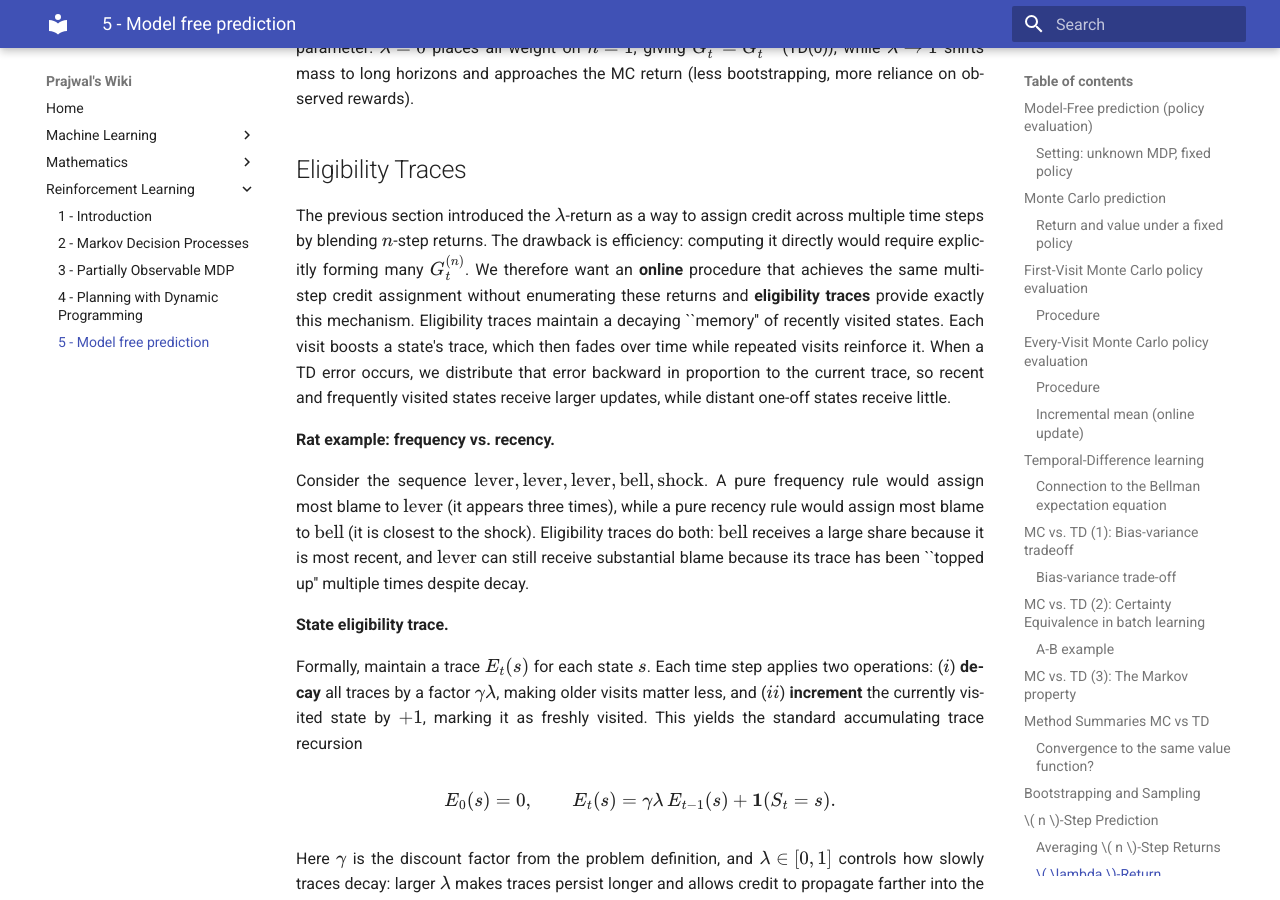
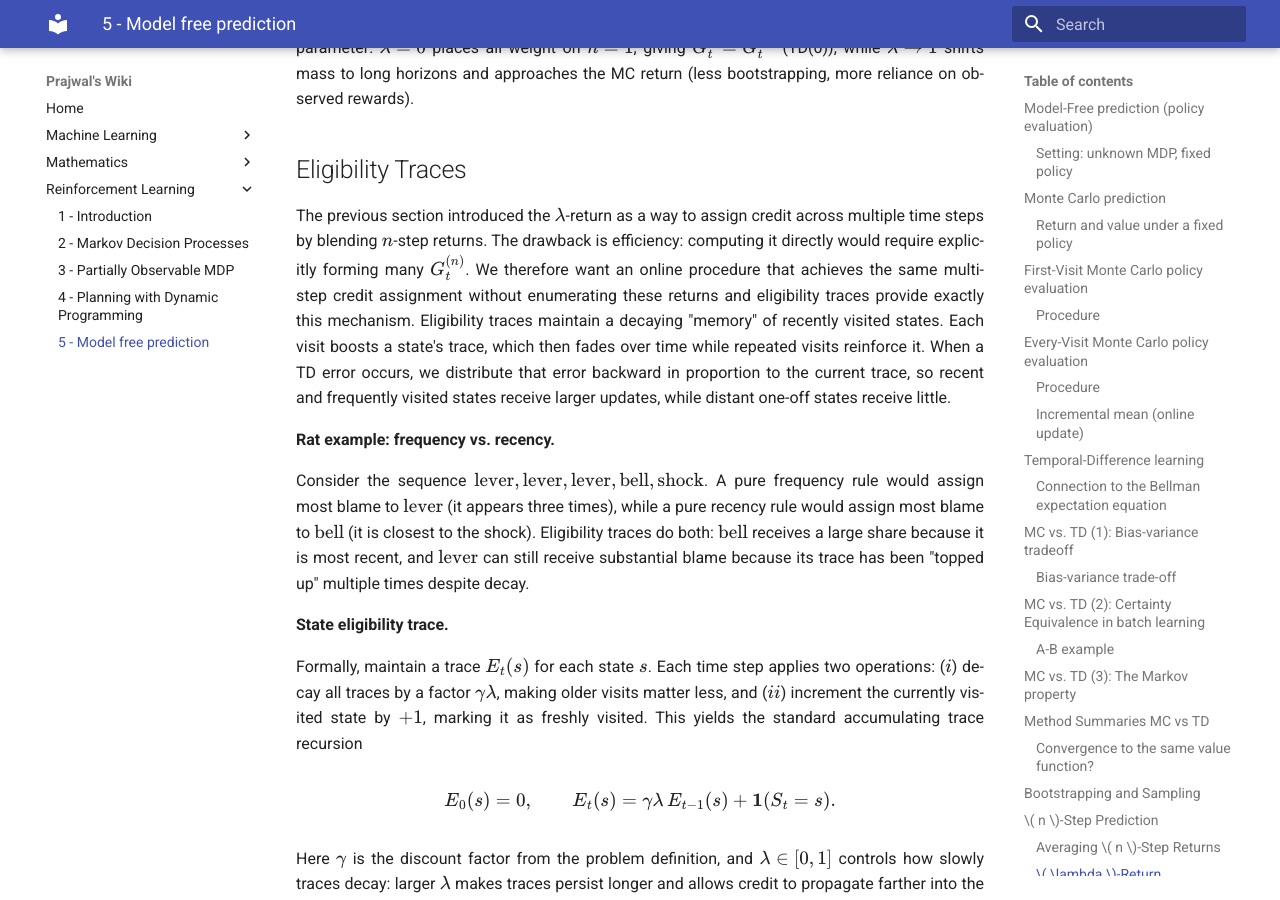
Before and after one commit to pj1911/my-wiki, an MkDocs documentation site: the page built from docs/RL-5-Model free prediction.md, in a window 1280 px wide and 900 px high, scrolled down 12282 px. Built offline with MkDocs 1.6.1 and Material for MkDocs 9.7.7, drawn with Linux system fonts in a browser that asks for light colours; some of the changed text lies outside the part shown.

```diff
--- a/docs/RL-5-Model free prediction.md
+++ b/docs/RL-5-Model free prediction.md
@@ -348,11 +348,11 @@ In a stationary tabular setting where each relevant state is visited infinitely
 
 ## Bootstrapping and Sampling
 
-Dynamic Programming, TD, and MC can be compared along two independent axes: bootstrapping (whether the update target uses the current estimate \( V \)) and sampling (whether expectations are approximated from data or computed exactly from a known model). MC is sampled but non-bootstrapped, using the complete return \( G_t \) as its target; TD is sampled and bootstrapped, using the one-step target \( R_{t+1}+\gamma V(S_{t+1}) \); and DP is bootstrapped but not sampled, using a full expected Bellman target such as \( \sum_{s'}P(s'|s,a)\bigl(R(s,a,s')+\gamma V(s')\bigr) \). Equivalently, all three are backups that move \( V(s) \) toward a target: DP performs a full expected backup using the model, while TD and MC perform sample backups using observed experience; TD uses a shallow one-step backup that propagates information via bootstrapping, whereas MC uses a deep backup to episode end with no bootstrapping. Many multi-step methods (e.g., TD(\( \lambda \))) interpolate between TD(0) and MC by trading off backup depth against the amount of bootstrapping.
+Dynamic Programming, TD, and MC can be compared along two independent axes: bootstrapping (whether the update target uses the current estimate \( V \)) and sampling (whether expectations are approximated from data or computed exactly from a known model). MC is sampled but non-bootstrapped, using the complete return \( G_t \) as its target. TD is sampled and bootstrapped, using the one-step target \( R_{t+1}+\gamma V(S_{t+1}) \), and DP is bootstrapped but not sampled, using a full expected Bellman target such as \( \sum_{s'}P(s'|s,a)\bigl(R(s,a,s')+\gamma V(s')\bigr) \). Equivalently, all three are backups that move \( V(s) \) toward a target: DP performs a full expected backup using the model, while TD and MC perform sample backups using observed experience, TD uses a shallow one-step backup that propagates information via bootstrapping, whereas MC uses a deep backup to episode end with no bootstrapping. Many multi-step methods (e.g., TD(\( \lambda \))) interpolate between TD(0) and MC by trading off backup depth against the amount of bootstrapping.
 
 ## \( n \)-Step Prediction
 
-\( n \)-step prediction provides a simple continuum between TD(0) and Monte-Carlo (MC). TD(0) uses a 1-step, bootstrapped target, updating immediately from \( (R_{t+1},S_{t+1}) \), while MC avoids bootstrapping by waiting for the episode to finish and using the full observed return. The idea of \( n \)-step methods is to look ahead for \( n \) steps: use \( n \) actual rewards, then bootstrap once at step \( n \). As \( n \) increases, the target depends less on the current value estimates and more on observed rewards; in the limit \( n\to\infty \) (for episodic tasks) the method reduces to MC.
+\( n \)-step prediction provides a simple continuum between TD(0) and Monte-Carlo (MC). TD(0) uses a 1-step, bootstrapped target, updating immediately from \( (R_{t+1},S_{t+1}) \), while MC avoids bootstrapping by waiting for the episode to finish and using the full observed return. The idea of \( n \)-step methods is to look ahead for \( n \) steps: use \( n \) actual rewards, then bootstrap once at step \( n \). As \( n \) increases, the target depends less on the current value estimates and more on observed rewards, in the limit \( n\to\infty \) (for episodic tasks) the method reduces to MC.
 
 **\( n \)-step return.**
 For a trajectory generated under \( \pi \), define
@@ -405,15 +405,15 @@ This yields a proper weighted average over backup depths and introduces a single
 
 ## Eligibility Traces
 
-The previous section introduced the \(\lambda\)-return as a way to assign credit across multiple time steps by blending \(n\)-step returns. The drawback is efficiency: computing it directly would require explicitly forming many \(G_t^{(n)}\). We therefore want an **online** procedure that achieves the same multi-step credit assignment without enumerating these returns and **eligibility traces** provide exactly this mechanism. Eligibility traces maintain a decaying ``memory'' of recently visited states. Each visit boosts a state's trace, which then fades over time while repeated visits reinforce it. When a TD error occurs, we distribute that error backward in proportion to the current trace, so recent and frequently visited states receive larger updates, while distant one-off states receive little.
+The previous section introduced the \(\lambda\)-return as a way to assign credit across multiple time steps by blending \(n\)-step returns. The drawback is efficiency: computing it directly would require explicitly forming many \(G_t^{(n)}\). We therefore want an online procedure that achieves the same multi-step credit assignment without enumerating these returns and eligibility traces provide exactly this mechanism. Eligibility traces maintain a decaying "memory" of recently visited states. Each visit boosts a state's trace, which then fades over time while repeated visits reinforce it. When a TD error occurs, we distribute that error backward in proportion to the current trace, so recent and frequently visited states receive larger updates, while distant one-off states receive little.
 
 **Rat example: frequency vs. recency.**
 
-Consider the sequence \(\text{lever},\text{lever},\text{lever},\text{bell},\text{shock}\). A pure frequency rule would assign most blame to \(\text{lever}\) (it appears three times), while a pure recency rule would assign most blame to \(\text{bell}\) (it is closest to the shock). Eligibility traces do both: \(\text{bell}\) receives a large share because it is most recent, and \(\text{lever}\) can still receive substantial blame because its trace has been ``topped up'' multiple times despite decay.
+Consider the sequence \(\text{lever},\text{lever},\text{lever},\text{bell},\text{shock}\). A pure frequency rule would assign most blame to \(\text{lever}\) (it appears three times), while a pure recency rule would assign most blame to \(\text{bell}\) (it is closest to the shock). Eligibility traces do both: \(\text{bell}\) receives a large share because it is most recent, and \(\text{lever}\) can still receive substantial blame because its trace has been "topped up" multiple times despite decay.
 
 **State eligibility trace.**
 
-Formally, maintain a trace \(E_t(s)\) for each state \(s\). Each time step applies two operations: (\(i\)) **decay** all traces by a factor \(\gamma\lambda\), making older visits matter less, and (\(ii\)) **increment** the currently visited state by \(+1\), marking it as freshly visited. This yields the standard accumulating trace recursion
+Formally, maintain a trace \(E_t(s)\) for each state \(s\). Each time step applies two operations: (\(i\)) decay all traces by a factor \(\gamma\lambda\), making older visits matter less, and (\(ii\)) increment the currently visited state by \(+1\), marking it as freshly visited. This yields the standard accumulating trace recursion
 
 $$
 E_0(s)=0,\qquad
@@ -934,7 +934,7 @@ $$
 \delta_t = R_{t+1} + \gamma V(S_{t+1}) - V(S_t), \qquad t=0,\dots,T-1.
 $$
 
-**What is being compared?** The forward view specifies a target \(G_t^\lambda\) for each visit and updates \(V(S_t)\) toward it; the backward view produces
+**What is being compared?** The forward view specifies a target \(G_t^\lambda\) for each visit and updates \(V(S_t)\) toward it, the backward view produces
 updates online by distributing each \(\delta_t\) through eligibility traces. The two views coincide only once we fix when
 \(V\) is allowed to change.
 
@@ -970,7 +970,7 @@ now tied to a moving function, the clean algebraic match from the frozen-\(V\) c
 | Backward view | \(\mathrm{TD}(0)\) | \(\mathrm{TD}(\lambda)\) | \(\mathrm{TD}(1)\) |
 |  | \(\parallel\) | \(\parallel\) | \(\parallel\) |
 | Forward view | \(\mathrm{TD}(0)\) | Forward \(\mathrm{TD}(\lambda)\) | \(\mathrm{MC}\) |
-| Online updates | \(\lambda = 0\) | \(\lambda \in (0,1)\) | \(\lambda = 1\) |
+| **Online updates** | \(\lambda = 0\) | \(\lambda \in (0,1)\) | \(\lambda = 1\) |
 | Backward view | \(\mathrm{TD}(0)\) | \(\mathrm{TD}(\lambda)\) | \(\mathrm{TD}(1)\) |
 |  | \(\parallel\) | \(\nparallel\) | \(\nparallel\) |
 | Forward view | \(\mathrm{TD}(0)\) | Forward \(\mathrm{TD}(\lambda)\) | \(\mathrm{MC}\) |
```
